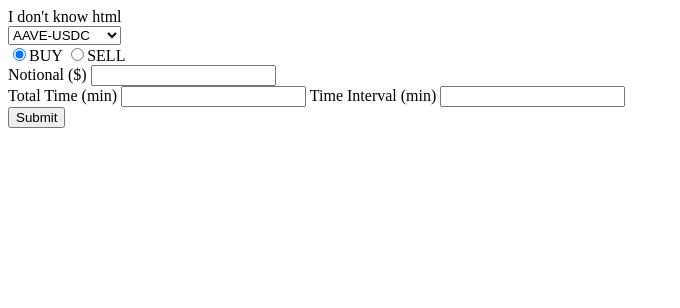
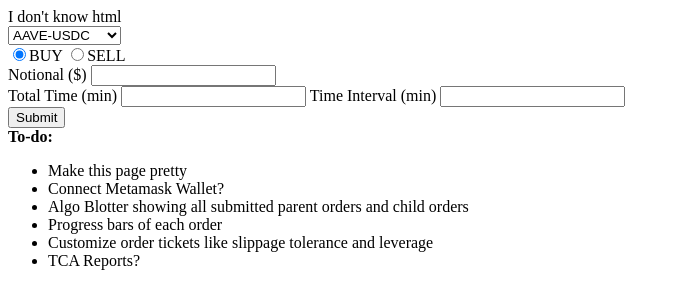
Before and after one commit to d5shen/interstellar-algos, a website: page src/ui/index.html in a window 1280 px wide. Shown: the whole page, without its empty margins (0-680 px from the left). Drawn offline with Linux system fonts and the light colour scheme.

Commit message:
Update index.html

```diff
--- a/src/ui/index.html
+++ b/src/ui/index.html
@@ -38,6 +38,17 @@
     <div>
         <button type="button" onclick="alert('call some javascript')">Submit</button>
     </div>
+    <div>
+        <b>To-do:</b>
+        <ul>
+            <li>Make this page pretty</li>
+            <li>Connect Metamask Wallet?</li>
+            <li>Algo Blotter showing all submitted parent orders and child orders</li>
+            <li>Progress bars of each order</li>
+            <li>Customize order tickets like slippage tolerance and leverage</li>
+            <li>TCA Reports?</li>
+        </ul>
+    </div>
 </body>
 
 </html>
```
